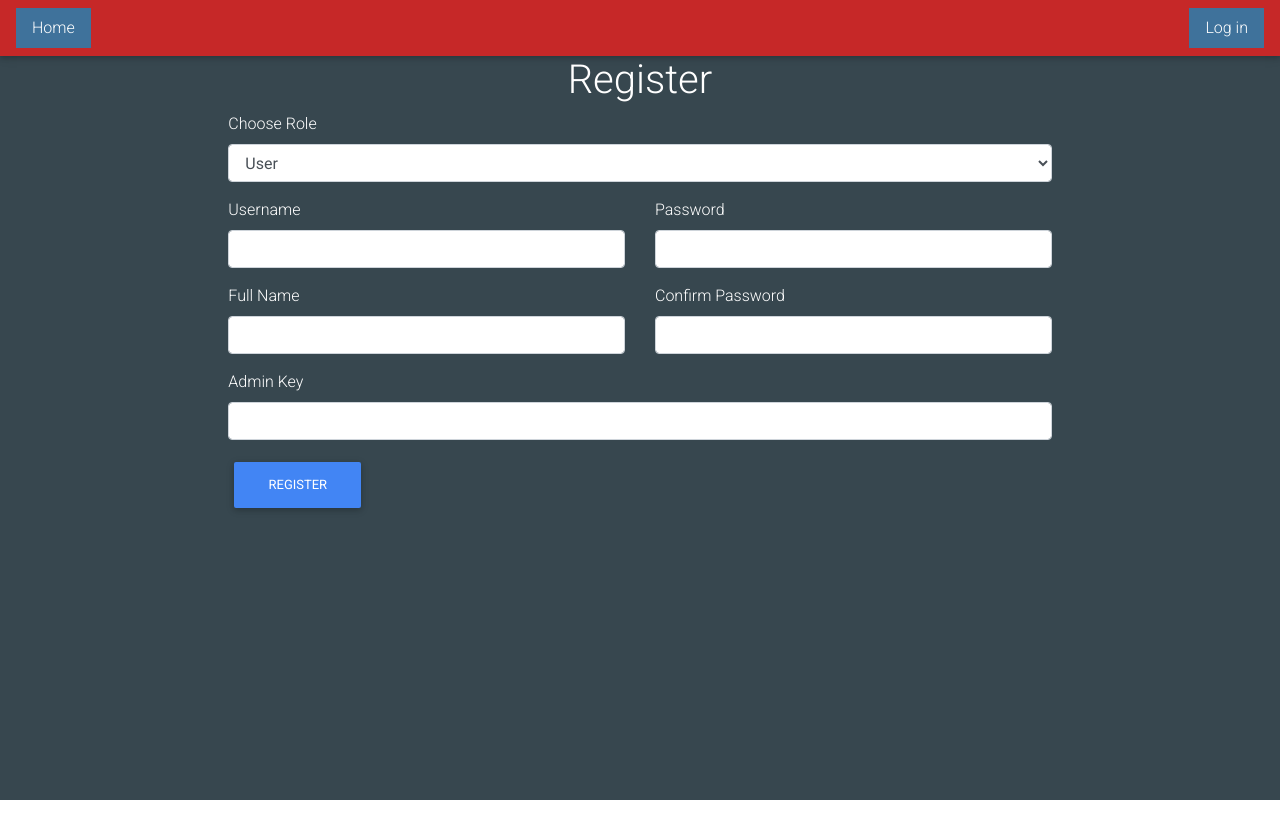
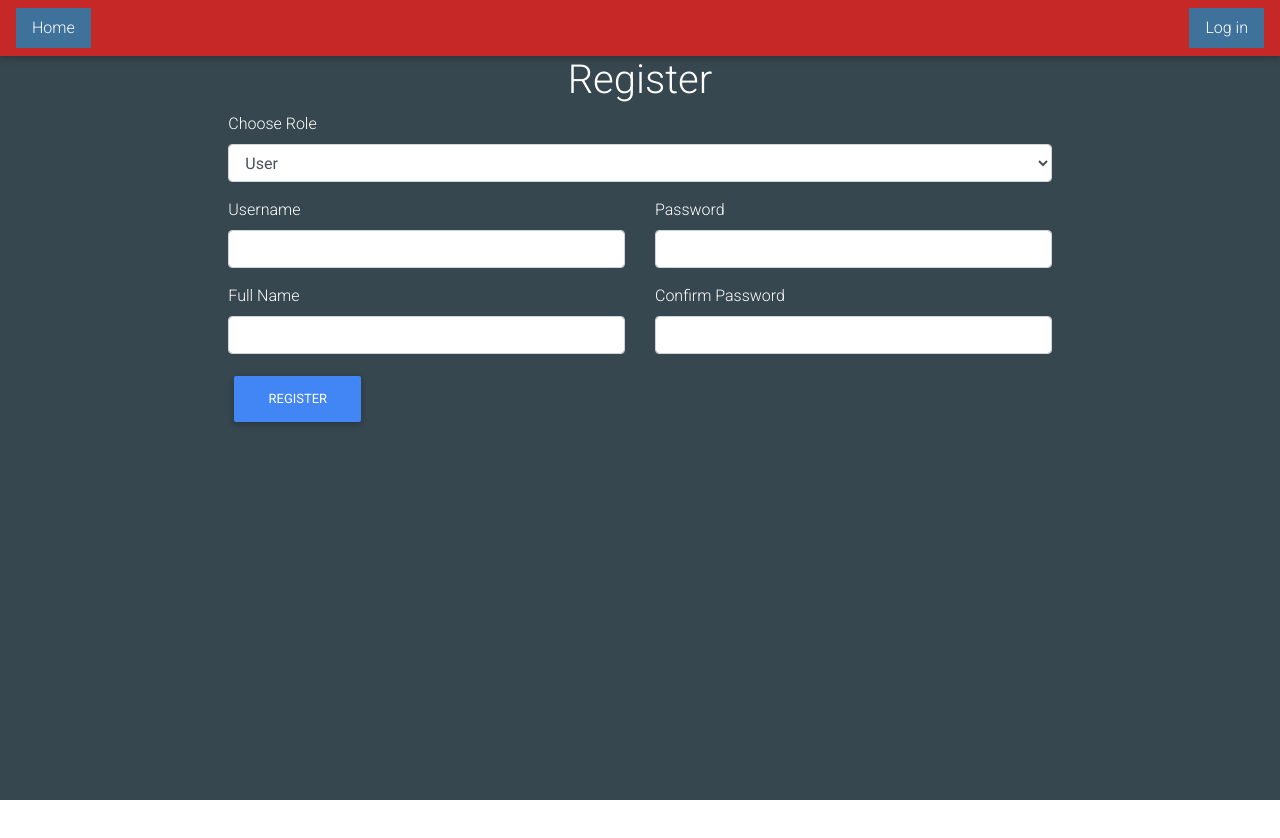
Before and after one commit to matthew-kuhn/cs5610-project-client, a React (Create React App) app: page /register in a window 1280 px wide. Shown: the top 838 px of the page. Built offline with nearby package versions, Linux system fonts and the light colour scheme; no server answers.

Commit message:
make admin field disappear if user is selected

```diff
--- a/src/project/Register/register.js
+++ b/src/project/Register/register.js
@@ -1,5 +1,5 @@
 import React from "react";
-import {register} from "../../services/userService";
+import { register } from "../../services/userService";
 import "../../index.css";
 
 export default class Register extends React.Component {
@@ -16,27 +16,27 @@ export default class Register extends React.Component {
   }
 
   setUsername = (evt) => {
-        this.setState({username: evt.target.value});
+    this.setState({ username: evt.target.value });
   };
 
   setPassword = (evt) => {
-        this.setState({password: evt.target.value});
+    this.setState({ password: evt.target.value });
   };
 
   setConfirmPassword = (evt) => {
-        this.setState({confirmPassword: evt.target.value});
+    this.setState({ confirmPassword: evt.target.value });
   };
 
   setName = (evt) => {
-        this.setState({name: evt.target.value});
+    this.setState({ name: evt.target.value });
   };
 
   setRole = (evt) => {
-        this.setState({role: evt.target.value});
+    this.setState({ role: evt.target.value });
   };
 
   setAdminKey = (evt) => {
-        this.setState({adminKey: evt.target.value});
+    this.setState({ adminKey: evt.target.value });
   };
 
   register = () => {
@@ -128,6 +128,7 @@ export default class Register extends React.Component {
               />
             </div>
           </div>
+          {this.state.role === "admin" && (
             <div className="form-group">
               <label htmlFor="login-admin-key">Admin Key</label>
               <input
@@ -137,6 +138,7 @@ export default class Register extends React.Component {
                 onChange={this.setAdminKey}
               />
             </div>
+          )}
           <div className="form-group"></div>
           <button className="btn btn-primary" onClick={this.register}>
             Register
```
Lines whose indentation alone changed are shown as unchanged.
